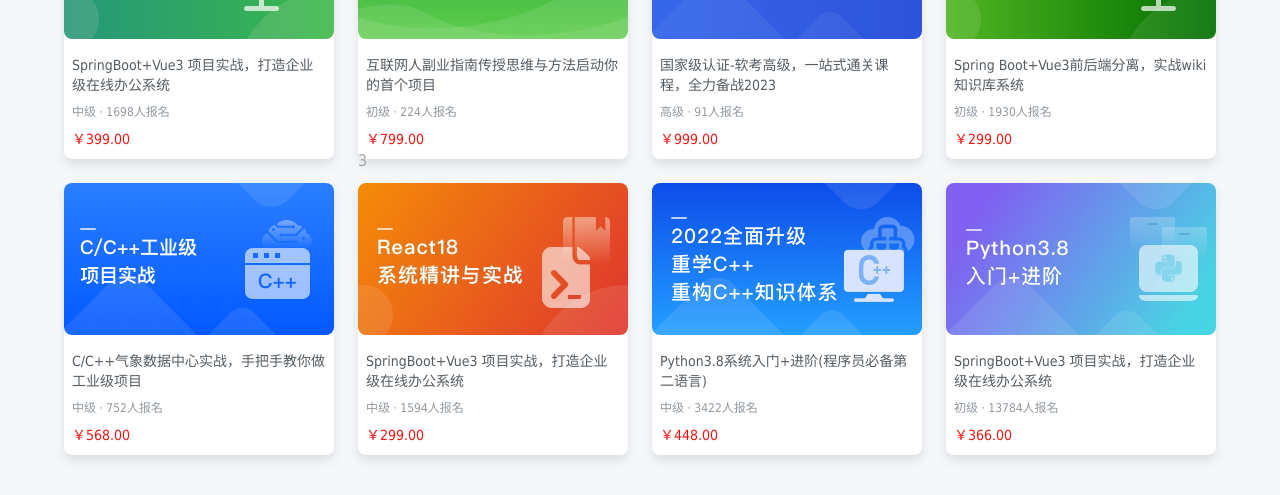
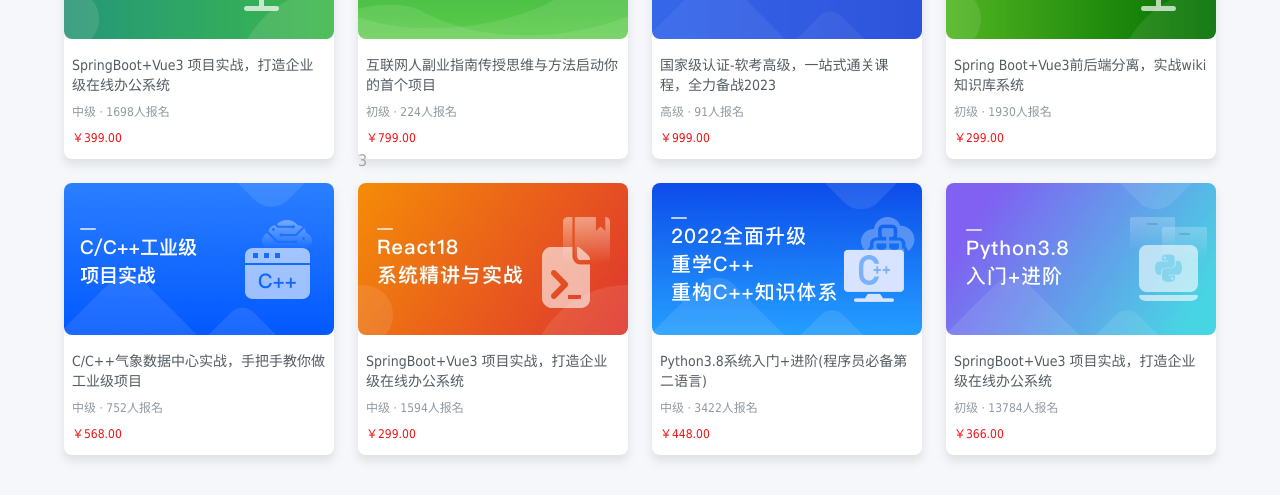
Before and after one commit to dfysa/imooc, a plain HTML site: page index.html in a window 1280 px wide. Shown: the part 2560-3055 px from the top of the page. Drawn offline with Linux system fonts and the light colour scheme; files whose address does not match are found by name.

Commit message:
一一点点细节v1.1

```diff
--- a/css/ets.css
+++ b/css/ets.css
@@ -89,9 +89,9 @@
     font-size: 12px;
 }
 
-.inner-price {
+.no-price {
     color: #A6A6A6;
-    font-size: 14px;
+    font-size: 12px;
     width: 52px;
     height: 20px;
     padding-left: 8px;
@@ -99,7 +99,7 @@
 
 .inner-price {
     color: #f01414;
-    font-size: 14px;
+    font-size: 12px;
     width: 52px;
     height: 20px;
     padding-left: 8px;
```
